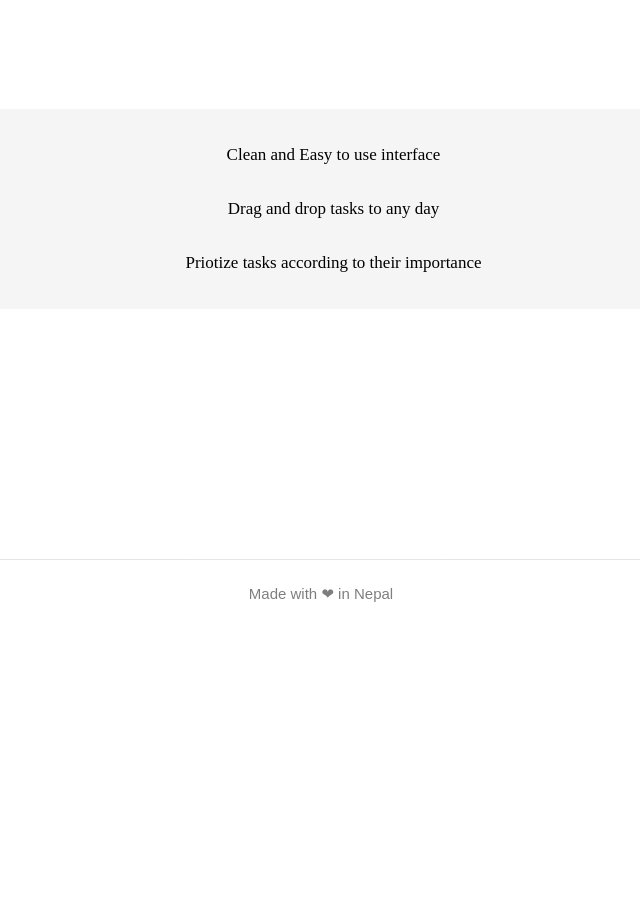
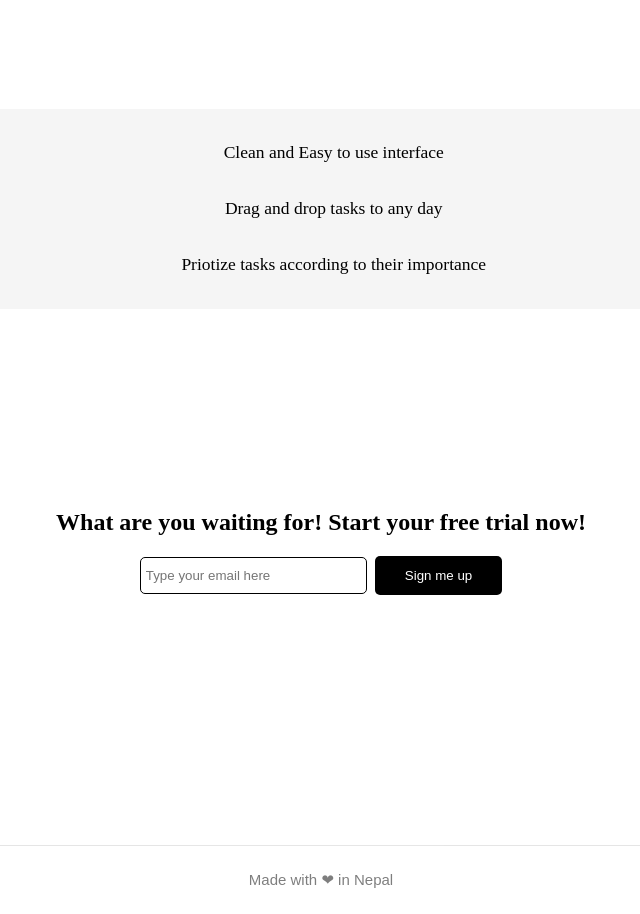
Before and after one commit to therealrinku/robonote, a React (Create React App) app: page / in a window 1280 px wide. Shown: the part 900-1814 px from the top of the page, without its empty margins (319-959 px from the left). Before the commit the page ends 1528 px from the top, so only its background shows below. Built offline with nearby package versions, Linux system fonts and the light colour scheme; some icons are missing.

Commit message:
call to action section added

```diff
--- a/src/components/LandingPageMain.js
+++ b/src/components/LandingPageMain.js
@@ -2,9 +2,12 @@ import MainImage from "../assets/main.svg";
 import { useHistory } from "react-router-dom";
 import FiveStarImage from "../assets/Stars.png";
 import { FcOk } from "react-icons/all";
+import { useState } from "react";
 
 const LandingPageMain = () => {
   const history = useHistory();
+
+  const [email, setEmail] = useState("");
 
   return (
     <main className="landing-main">
@@ -66,6 +69,19 @@ const LandingPageMain = () => {
           <p>Priotize tasks according to their importance</p>
         </div>
       </section>
+
+      <section>
+        <h2>What are you waiting for! Start your free trial now!</h2>
+        <div>
+          <input
+            type="text"
+            placeholder="Type your email here"
+            value={email}
+            onChange={(e) => setEmail(e.target.value)}
+          />
+          <button>Sign me up</button>
+        </div>
+      </section>
     </main>
   );
 };
--- a/src/sass/LandingPageMain.scss
+++ b/src/sass/LandingPageMain.scss
@@ -64,7 +64,7 @@
     div {
       display: flex;
       align-items: center;
-      font-size: 17px;
+      font-size: 17.5px;
     }
 
     p {
@@ -73,6 +73,36 @@
 
     h2 {
       text-align: center;
+    }
+  }
+
+  section:nth-child(4) {
+    margin-top: 200px;
+    text-align: center;
+
+    input {
+      border: solid 1px black;
+      border-radius: 5px;
+      outline: none;
+      padding: 10px 20px 10px 5px;
+      width: 200px;
+    }
+
+    input:focus {
+      box-shadow: 0 0 0 3pt lightblue;
+    }
+
+    button {
+      border: none;
+      background: black;
+      color: white;
+      padding: 12px 30px;
+      border-radius: 5px;
+      margin-left: 8px;
+    }
+
+    button:hover {
+      cursor: pointer;
     }
   }
 }
```
